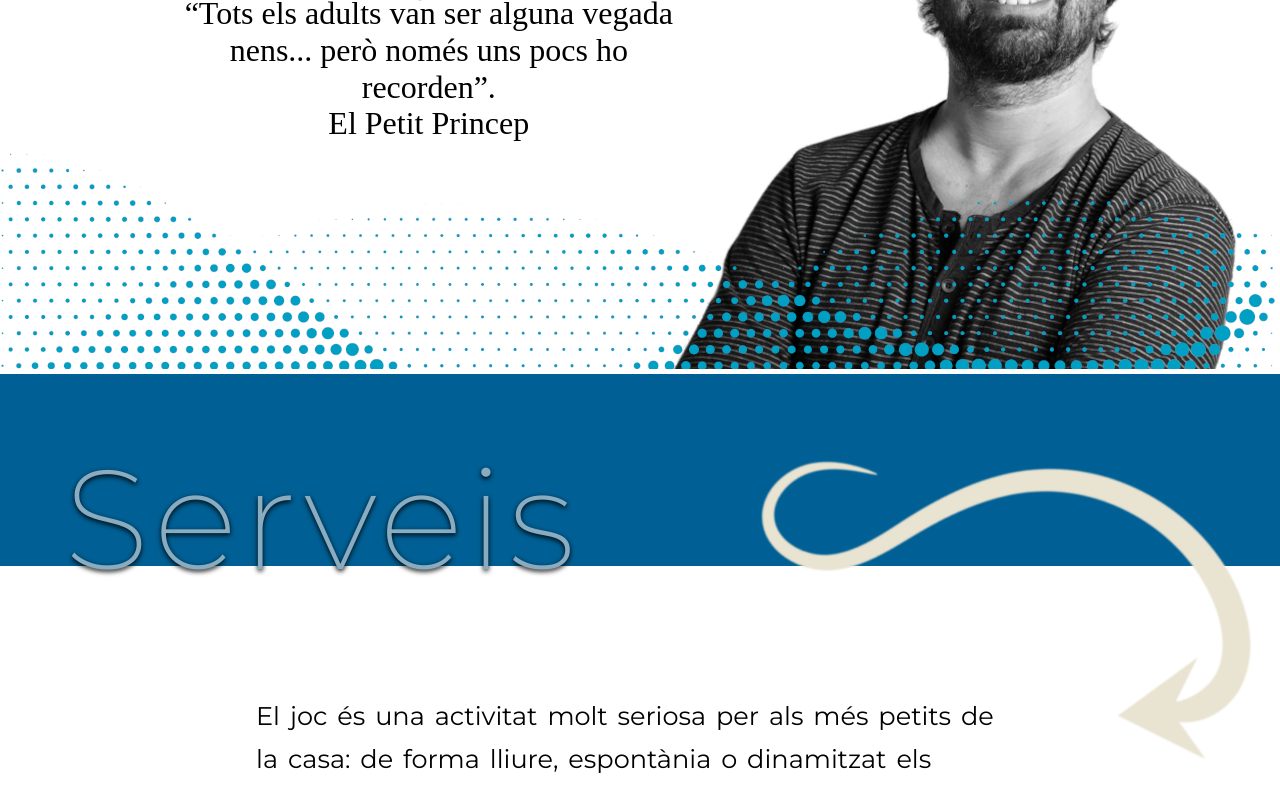
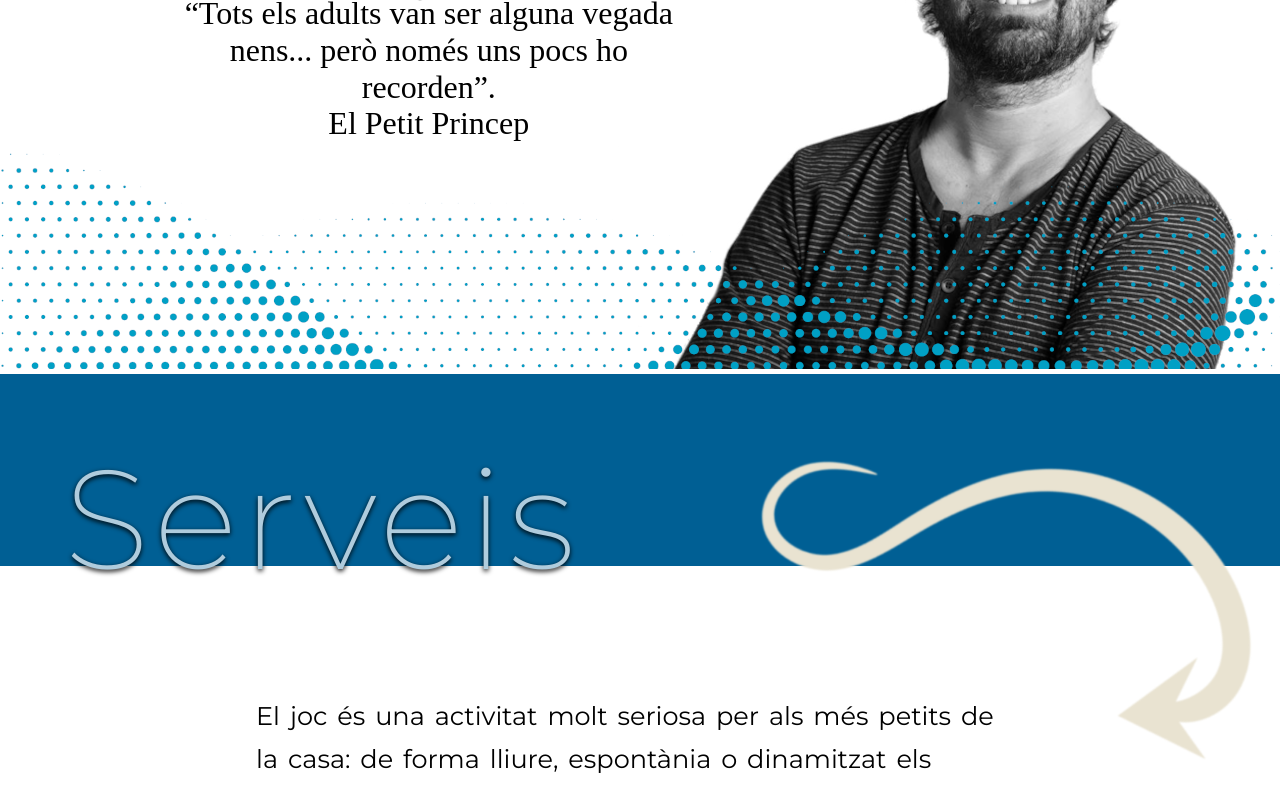
Before and after one commit to devlitus/vite-roger, a React (Vite) app: page / in a window 1280 px wide. Shown: the part 401-1192 px from the top of the page. Built offline with nearby package versions, Linux system fonts and the light colour scheme; a web font is replaced by a local one.

Commit message:
File styles app
modify color

```diff
--- a/src/app.css
+++ b/src/app.css
@@ -16,7 +16,7 @@
   --primaryColor: #005f94;
   --secondaryColor: #00a0e9;
   --tertiaryColor: #009abb;
-  --quaternaryColor: #89acc0;
+  --quaternaryColor: #afccdd;
   --quinaryColor: #5091b5;
   --smScreen: 640px;
   --lgScreen: 1024px;
```
